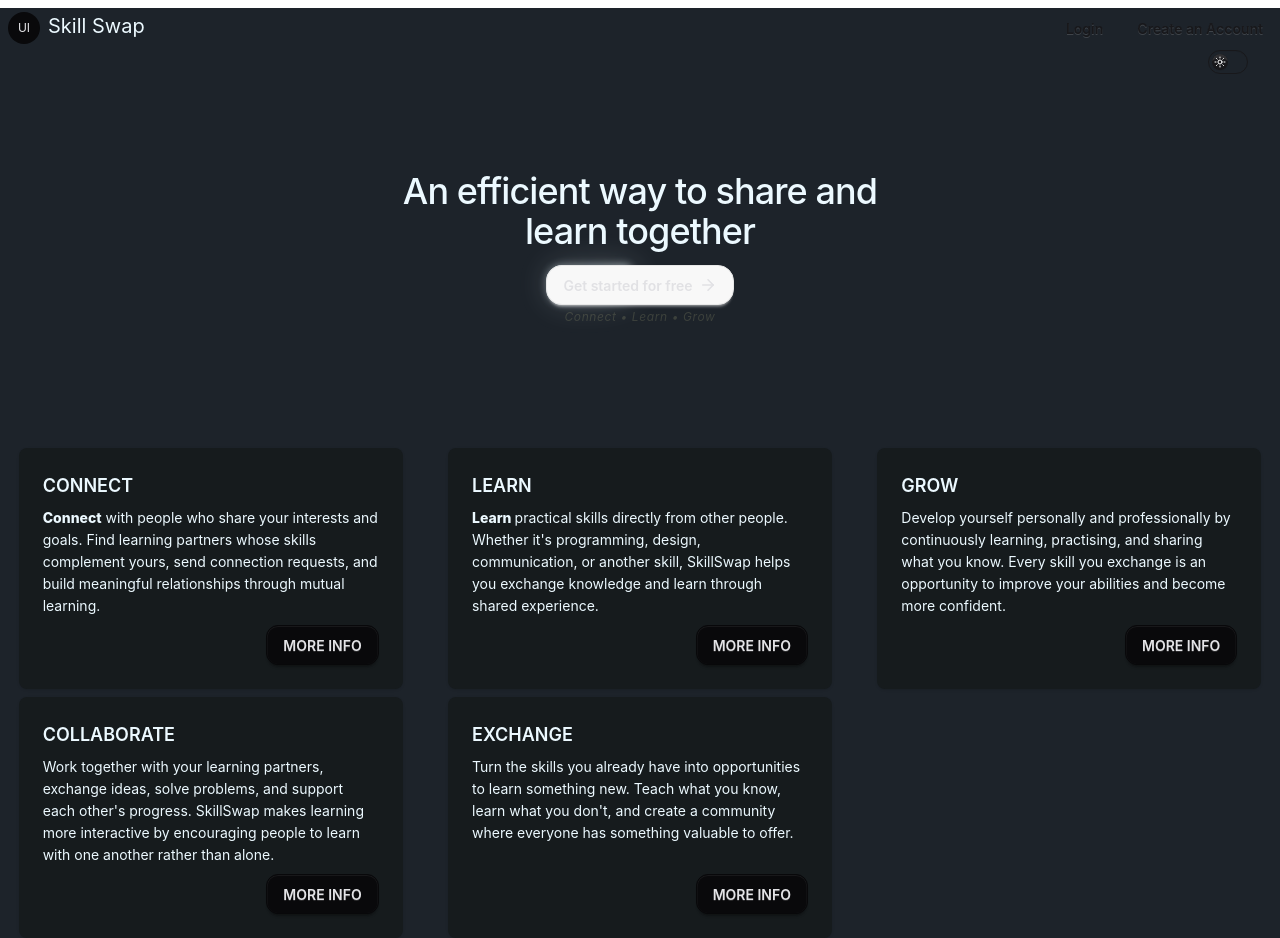
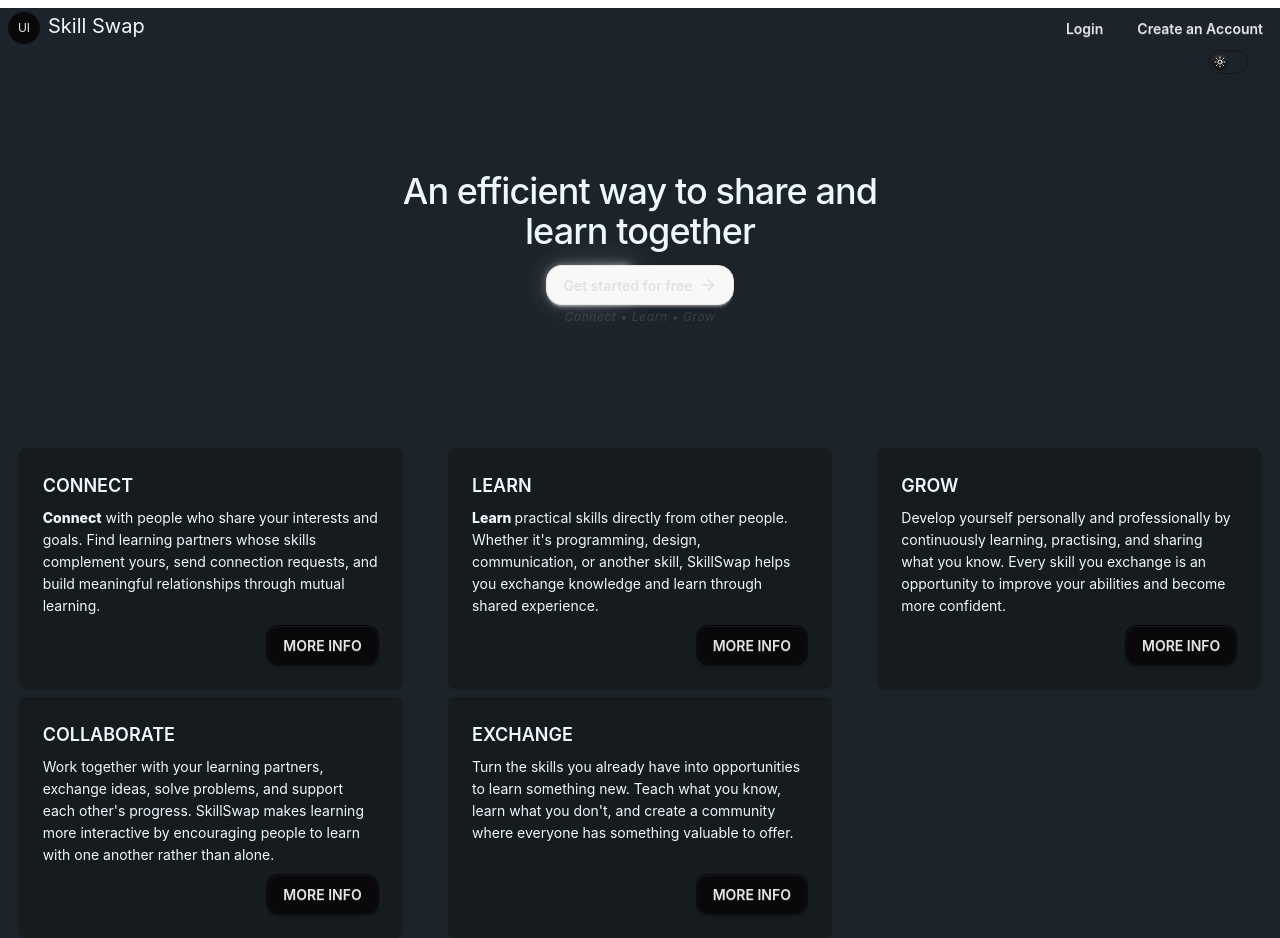
Before and after one commit to Ade12Donald/Skill-Swap, a React (Vite) app in the folder client/: page / in a window 1280 px wide. Built offline with nearby package versions, Linux system fonts and the light colour scheme; a web font is replaced by a local one.

Commit message:
feat: implemented variables

```diff
--- a/client/src/components/Navbar.jsx
+++ b/client/src/components/Navbar.jsx
@@ -20,12 +20,14 @@
         <div>
           <NavLink to="/Login">
             <span>
-              <button className="btn btn-ghost rounded-2xl">Login</button>
+              <button className="btn btn-ghost rounded-2xl text-buttonTextBlack">
+                Login
+              </button>
             </span>
           </NavLink>
           <NavLink to="/Login">
             <span>
-              <button className="btn btn-ghost rounded-2xl">
+              <button className="btn btn-ghost rounded-2xl  text-buttonTextBlack">
                 Create an Account
               </button>
             </span>
```
